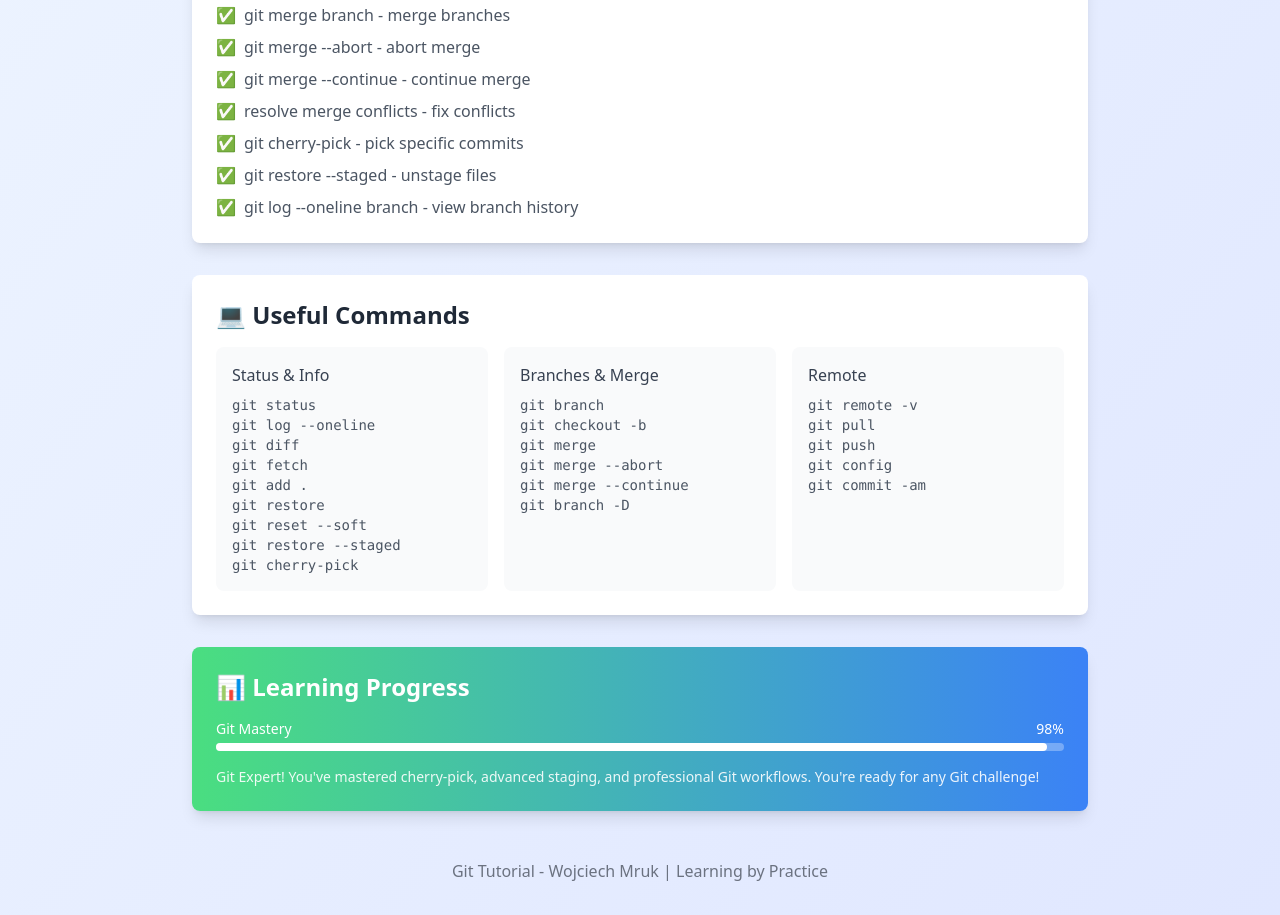
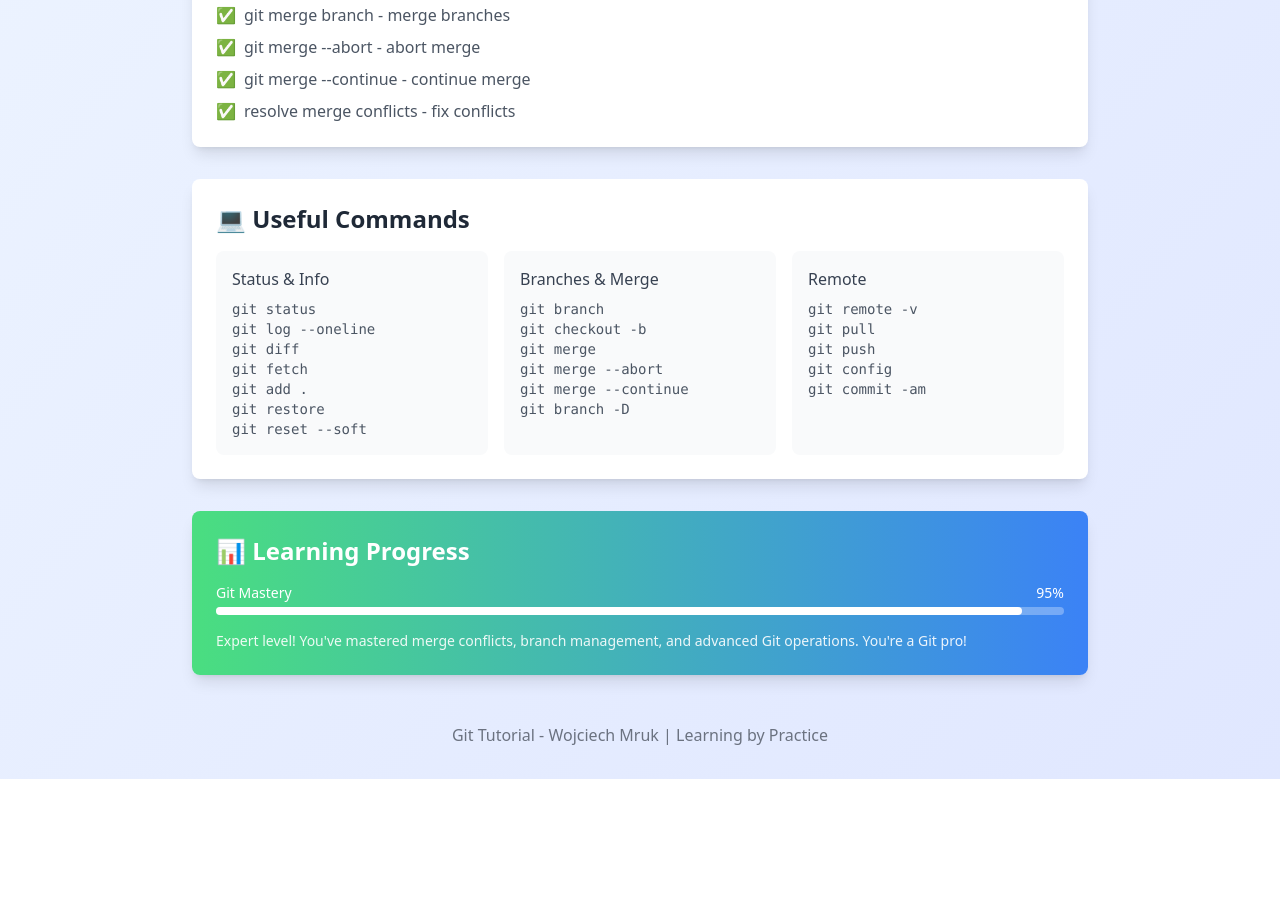
Before and after one commit to wojciechmruk/git-test, a plain HTML site: page index.html in a window 1280 px wide. Shown: the part 749-1664 px from the top of the page. After the commit the page ends 1528 px from the top, so only its background shows below. Drawn offline with nearby package versions, Linux system fonts and the light colour scheme.

Commit message:
Revert "Enhance index.html with additional Git commands and update mastery level description"
This reverts commit e309d6ac386a0da1deb8c8632512c6256e16357e.

```diff
--- a/index.html
+++ b/index.html
@@ -105,18 +105,6 @@
                                 <span class="text-green-500 mr-2">✅</span>
                                 resolve merge conflicts - fix conflicts
                             </li>
-                            <li class="flex items-center">
-                                <span class="text-green-500 mr-2">✅</span>
-                                git cherry-pick - pick specific commits
-                            </li>
-                            <li class="flex items-center">
-                                <span class="text-green-500 mr-2">✅</span>
-                                git restore --staged - unstage files
-                            </li>
-                            <li class="flex items-center">
-                                <span class="text-green-500 mr-2">✅</span>
-                                git log --oneline branch - view branch history
-                            </li>
                         </ul>
                     </div>
                     <div>
@@ -140,7 +128,7 @@
                             </li>
                             <li class="flex items-center">
                                 <span class="text-blue-500 mr-2">📝</span>
-                                git bisect - find bug commits
+                                git cherry-pick - pick specific commits
                             </li>
                         </ul>
                     </div>
@@ -162,8 +150,6 @@
                         <code class="text-sm text-gray-600 block">git add .</code>
                         <code class="text-sm text-gray-600 block">git restore</code>
                         <code class="text-sm text-gray-600 block">git reset --soft</code>
-                        <code class="text-sm text-gray-600 block">git restore --staged</code>
-                        <code class="text-sm text-gray-600 block">git cherry-pick</code>
                     </div>
                     <div class="bg-gray-50 p-4 rounded-lg">
                         <h3 class="font-medium text-gray-700 mb-2">Branches & Merge</h3>
@@ -193,14 +179,14 @@
                 <div class="mb-4">
                     <div class="flex justify-between text-sm mb-1">
                         <span>Git Mastery</span>
-                        <span>98%</span>
+                        <span>95%</span>
                     </div>
                     <div class="w-full bg-white bg-opacity-30 rounded-full h-2">
-                        <div class="bg-white h-2 rounded-full" style="width: 98%"></div>
+                        <div class="bg-white h-2 rounded-full" style="width: 95%"></div>
                     </div>
                 </div>
                 <p class="text-sm opacity-90">
-                    Git Expert! You've mastered cherry-pick, advanced staging, and professional Git workflows. You're ready for any Git challenge!
+                    Expert level! You've mastered merge conflicts, branch management, and advanced Git operations. You're a Git pro!
                 </p>
             </div>
         </main>
```
